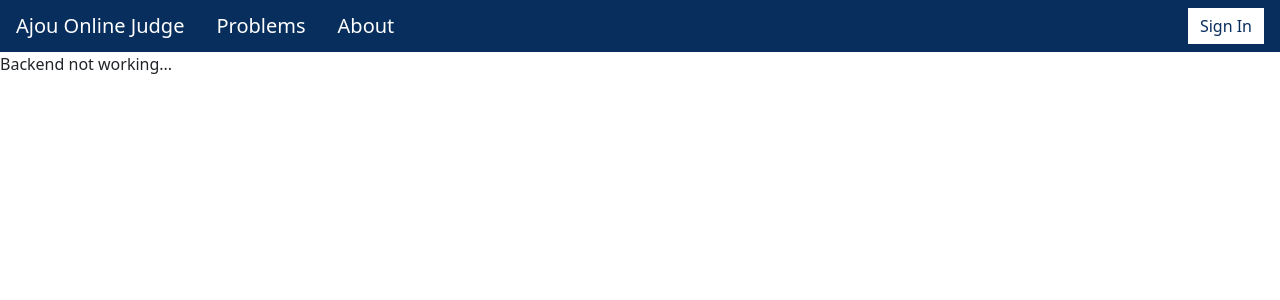
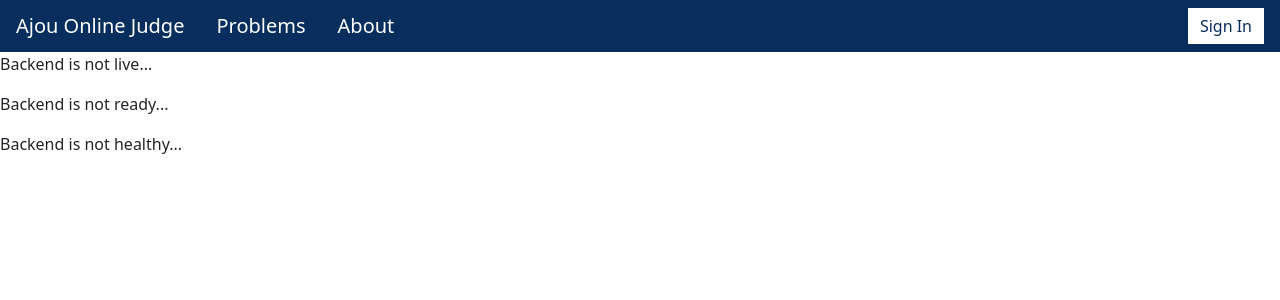
Before and after one commit to Hantorism/AOJ-FE, a React (Create React App) app: page / in a window 1280 px wide. Shown: the top 300 px of the page. Built offline with nearby package versions, Linux system fonts and the light colour scheme; no server answers.

Commit message:
[Chore] health check 예시 추가

```diff
--- a/src/components/pages/MainPage.jsx
+++ b/src/components/pages/MainPage.jsx
@@ -3,18 +3,28 @@ import Context from "../contexts/Context";
 import LoadUserInfo from "../../utils/LoadUserInfo";
 
 const MainPage = () => {
-  const [isHealthy, setIsHealthy] = useState('Backend not working...');
+  const [isLive, setIsLive] = useState('Backend is not live...');
+  const [isReady, setIsReady] = useState('Backend is not ready...');
+  const [isHealthy, setIsHealthy] = useState('Backend is not healthy...');
   LoadUserInfo();
 
-  useEffect( () => {
-    console.log(process.env.REACT_APP_API_URL)
-    fetch(process.env.REACT_APP_API_URL + 'health')
+  useEffect(() => {
+    // console.log(process.env.REACT_APP_API_URL)
+    fetch('http://localhost:8080/api' + '/livez')
+      .then((response) => response.text())
+      .then((data) => setIsLive(data));
+    fetch('http://localhost:8080/api' + '/readyz')
+      .then((response) => response.text())
+      .then((data) => setIsReady(data));
+    fetch('http://localhost:8080/api' + '/health')
       .then((response) => response.json())
-      .then((data) => setIsHealthy(data));
+      .then((data) => setIsHealthy(data.message));
   }, []);
 
   return (
     <div>
+      <p>{isLive}</p>
+      <p>{isReady}</p>
       <p>{isHealthy}</p>
     </div>
   );
```
Also changed, not shown: 1 other file (tests, documents, lock files or other folders).
